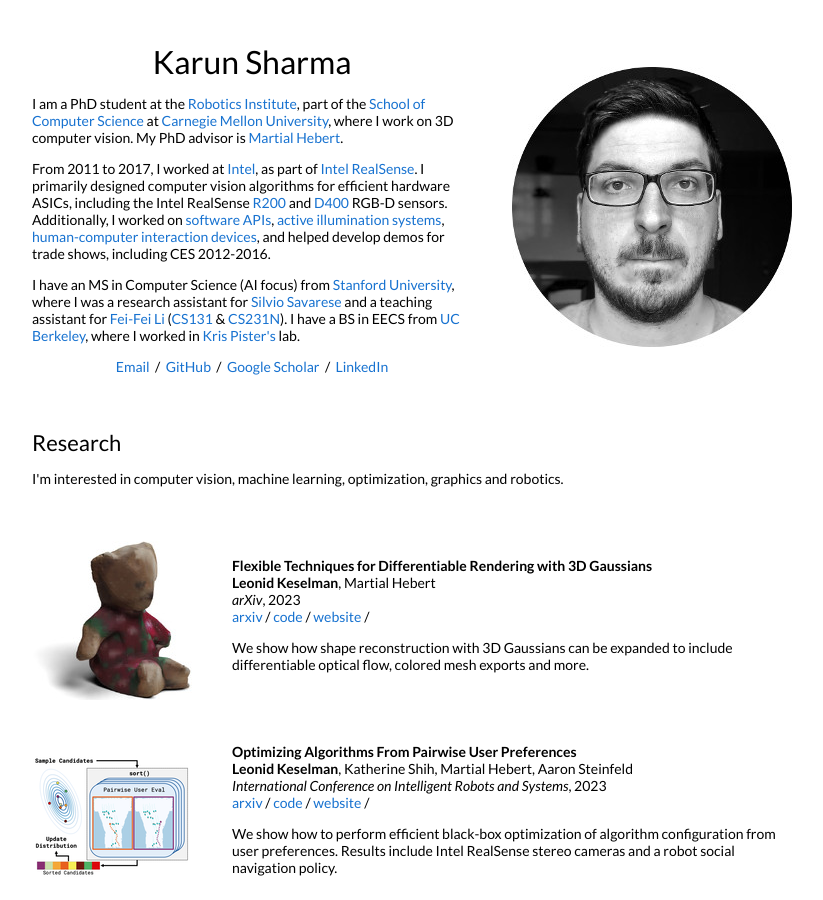
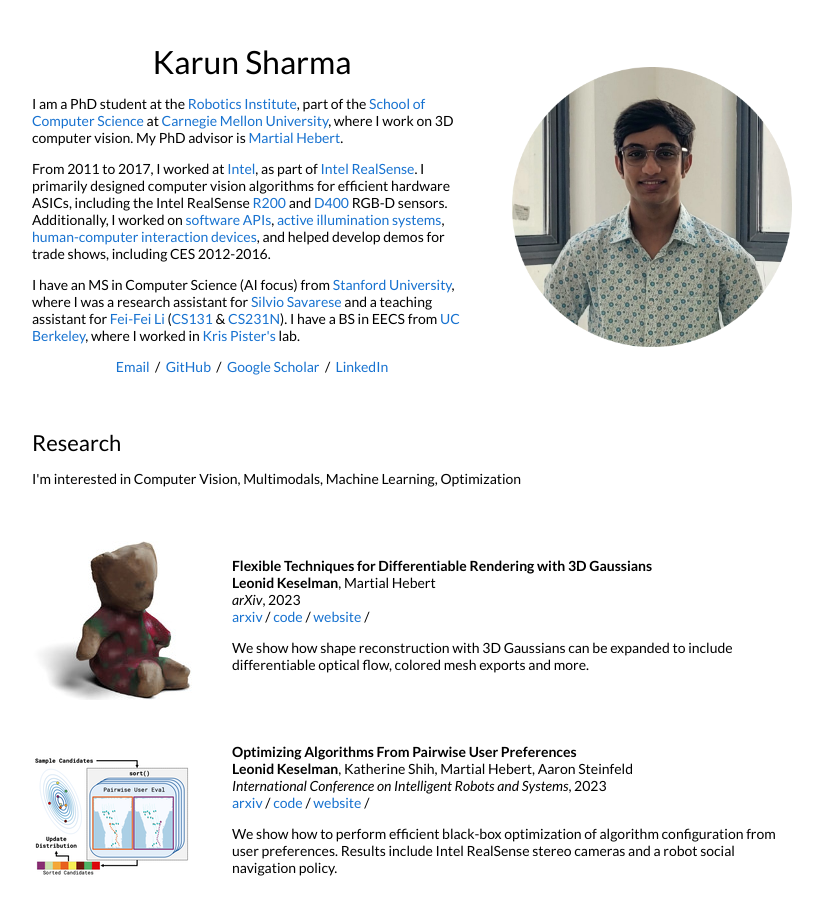
Before and after one commit to anonymous-atom/anonymous-atom.github.io, a Jekyll site: the page built from _posts/2023-08-28-3dgaussians.markdown, in a window 1280 px wide and 900 px high. Shown: the whole window, without its empty margins (228-1051 px from the left). Built offline with Jekyll 4.4.1, drawn with Linux system fonts in a browser that asks for light colours.

Commit message:
Profile Update

```diff
--- a/_layouts/default.html
+++ b/_layouts/default.html
@@ -50,7 +50,7 @@
               </p>
             </td>
             <td style="padding:2.5%;width:40%;max-width:40%">
-              <img style="width:100%;max-width:100%" alt="profile photo" src="images/circle_bw_crop.jpg">
+              <img style="width:100%;max-width:100%" alt="profile photo" src="images/karun_profile.png">
             </td>
           </tr>
         </table>
@@ -60,7 +60,7 @@
             <td style="padding:2.5%;width:100%;vertical-align:middle">
               <h2>Research</h2>
               <p>
-                I'm interested in computer vision, machine learning, optimization, graphics and robotics.
+                I'm interested in Computer Vision, Multimodals, Machine Learning, Optimization
               </p>
             </td>
           </tr>
```
Also changed, not shown: images/karun_profile.png (added).
